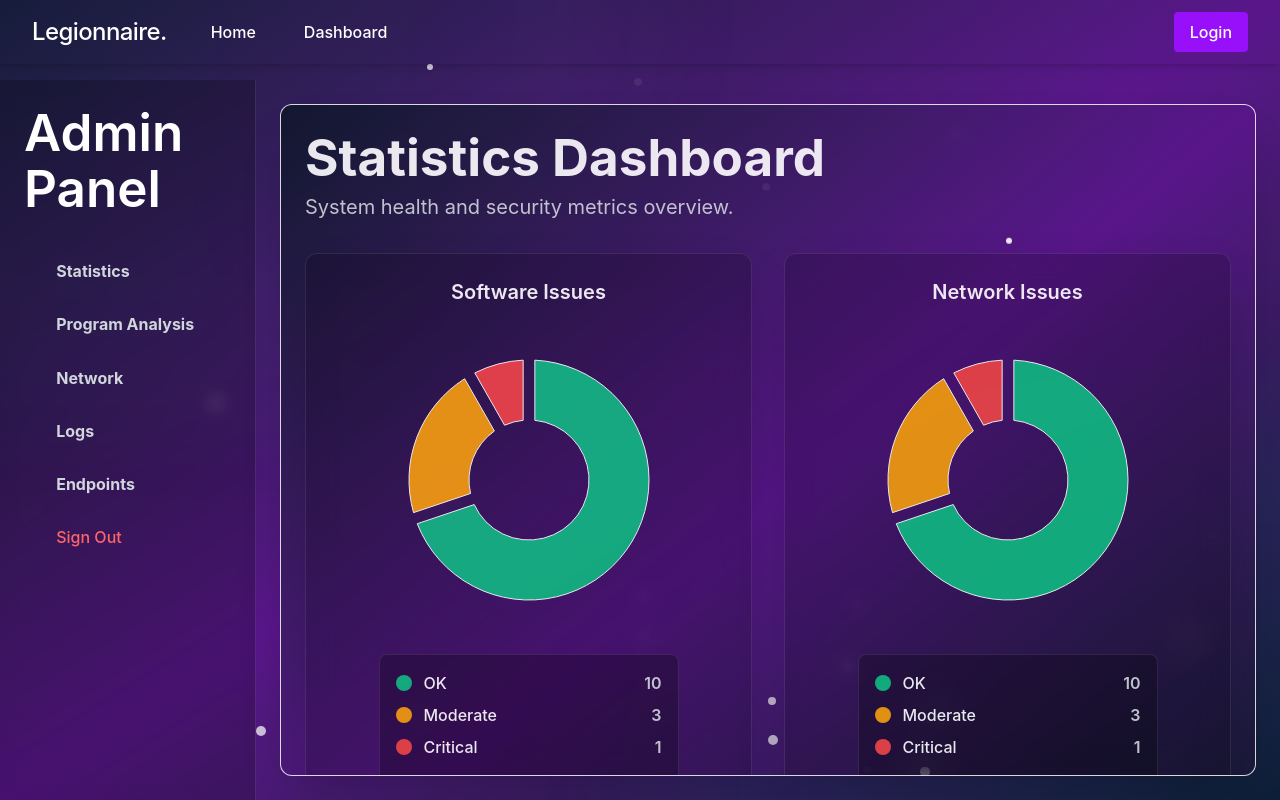
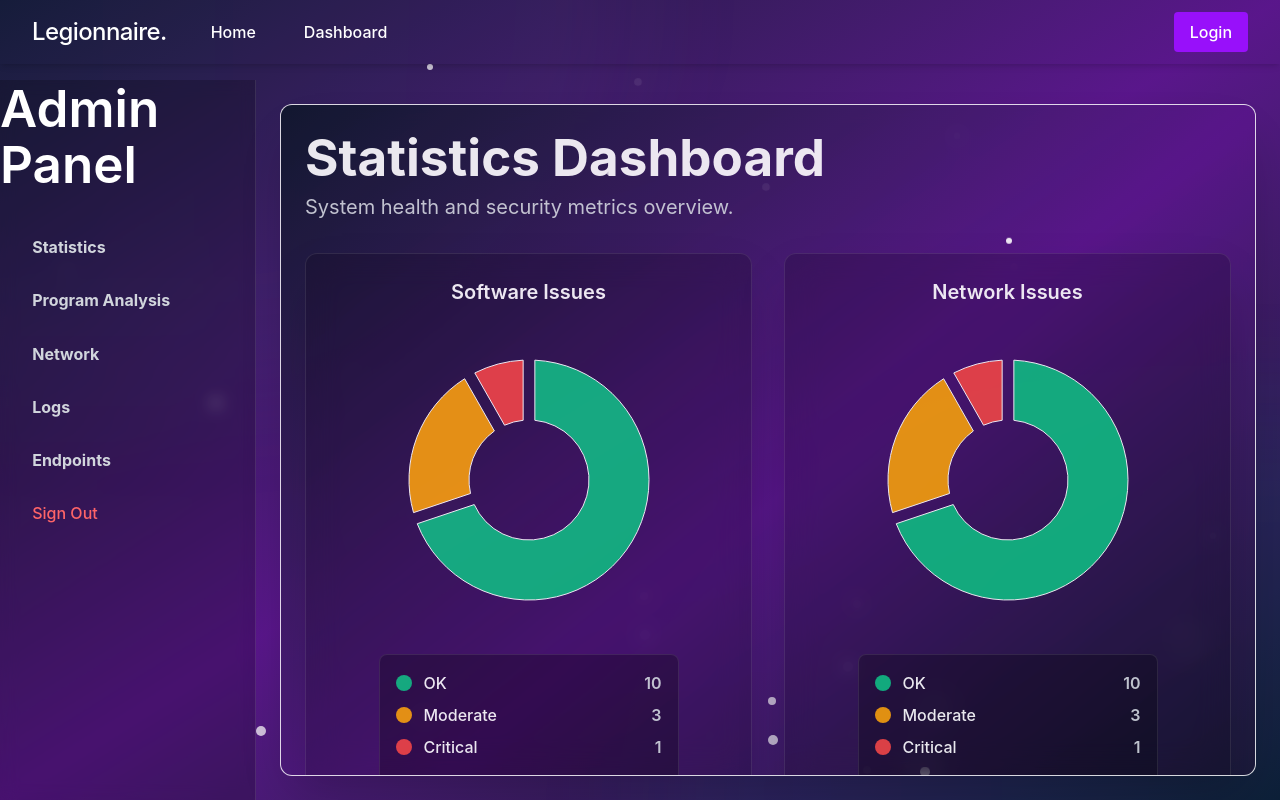
Before and after one commit to LegionnaireDevs/legionnaire, a React (Vite) app in the folder control-panel/: page /dashboard in a window 1280 px wide. Built offline with nearby package versions, Linux system fonts and the light colour scheme.

Commit message:
Fix padding issue for header on dashboard page

```diff
--- a/control-panel/src/pages/dashboard.jsx
+++ b/control-panel/src/pages/dashboard.jsx
@@ -90,7 +90,7 @@ export default function Dashboard() {
             <div className="relative z-10 flex" style={{height: 'calc(100vh - 80px)', marginTop: '80px'}}>
                 {/* Left Vertical Toolbar */}
                 <div className="w-64 bg-black/20 backdrop-blur-sm border-r border-white/10">
-                    <div className="p-6">
+                    <div className="w-full max-w-7xl mx-auto mb-8">
                     <h1 className="text-white text-lg font-semibold mb-8">
                     {username} Admin Panel
                 </h1>
```
